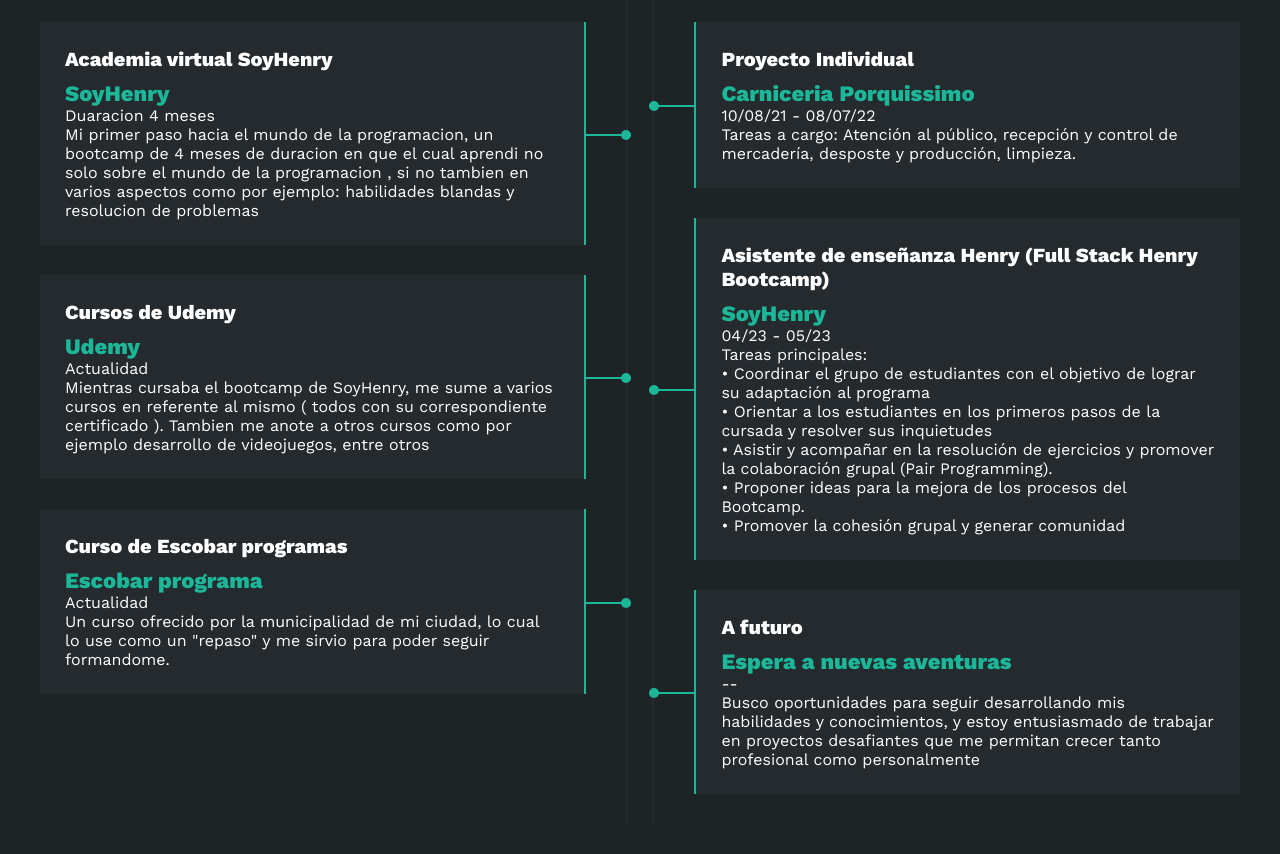
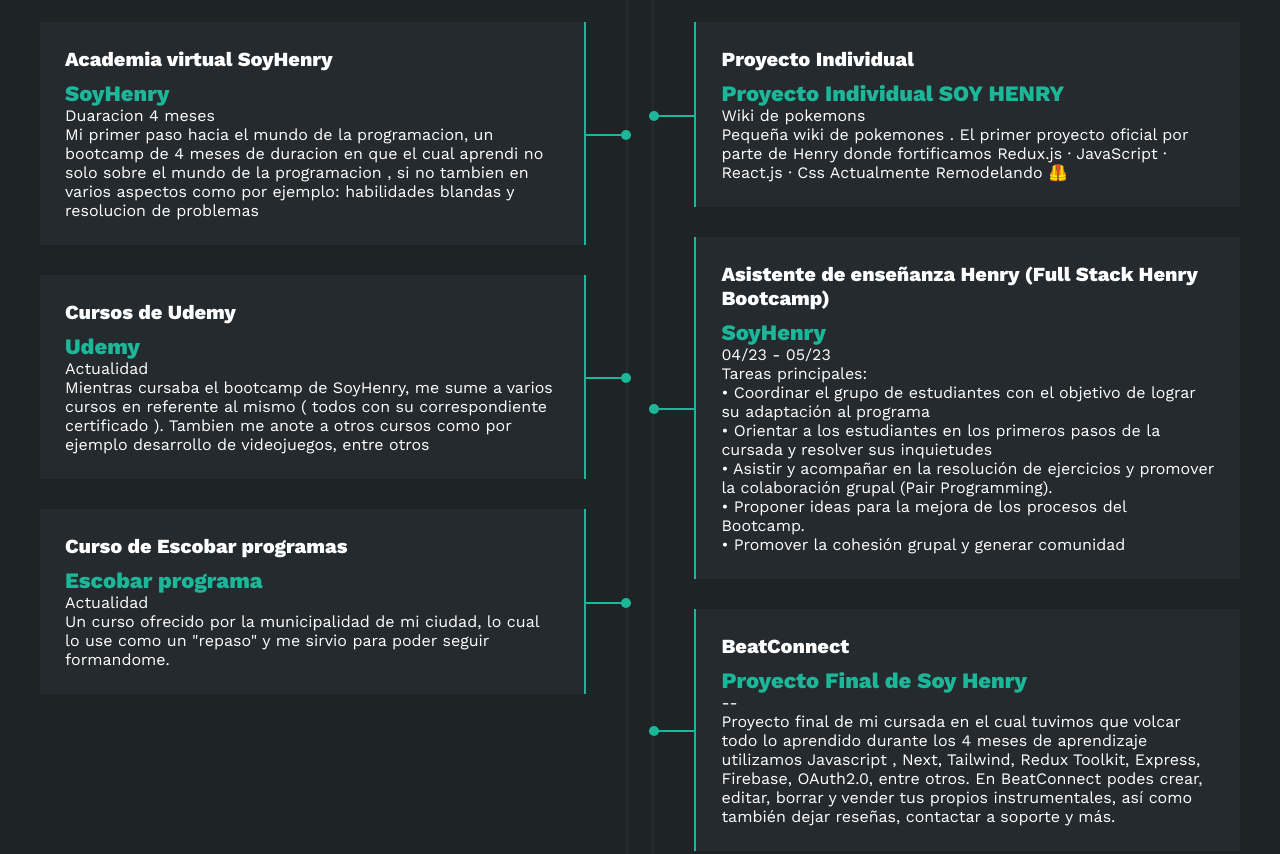
Before and after one commit to TadeoMasso/Portfolio-v1.0, a plain HTML site: page Portfolio/Workspace/index.html in a window 1280 px wide. Shown: the part 2338-3192 px from the top of the page. Drawn offline with nearby package versions, Linux system fonts and the light colour scheme.

Commit message:
actualizacion leve

```diff
--- a/Portfolio/Workspace/index.html
+++ b/Portfolio/Workspace/index.html
@@ -289,10 +289,12 @@
                 <h3>Experiencia Laboral</h3>
                 <div class="item der">
                     <h4>Proyecto Individual</h4>
-                    <span class="casa">Carniceria Porquissimo</span>
-                    <span class="fecha">10/08/21 - 08/07/22</span>
-                    <p>Tareas a cargo: Atención al público, recepción y control de
-                        mercadería, desposte y producción, limpieza.</p>
+                    <span class="casa">Proyecto Individual SOY HENRY</span>
+                    <span class="fecha">Wiki de pokemons</span>
+                    <p>Pequeña wiki de pokemones . El primer
+                        proyecto oficial por parte de Henry donde fortificamos
+                        Redux.js · JavaScript · React.js · Css
+                        Actualmente Remodelando 🦺</p>
                     <div class="conectord">
                         <div class="circulod"></div>
                     </div>
@@ -315,12 +317,16 @@
                     </div>
                 </div>
                 <div class="item der">
-                    <h4>A futuro</h4>
-                    <span class="casa">Espera a nuevas aventuras</span>
+                    <h4>BeatConnect</h4>
+                    <span class="casa">Proyecto Final de Soy Henry</span>
                     <span class="fecha">--</span>
-                    <p>Busco oportunidades para seguir desarrollando mis habilidades y conocimientos, y estoy
-                        entusiasmado de
-                        trabajar en proyectos desafiantes que me permitan crecer tanto profesional como personalmente
+                    <p> Proyecto final de mi cursada en el cual tuvimos
+                        que volcar todo lo aprendido durante los 4 meses de
+                        aprendizaje utilizamos Javascript , Next, Tailwind, Redux
+                        Toolkit, Express, Firebase, OAuth2.0, entre otros.
+                        En BeatConnect podes crear, editar, borrar y vender tus
+                        propios instrumentales, así como también dejar reseñas,
+                        contactar a soporte y más.
                     </p>
                     <div class="conectord">
                         <div class="circulod"></div>
@@ -347,7 +353,7 @@
                 <div class="proyecto">
                     <img src="images/Proyecto Inicial.png" alt="">
                     <div class="overlay">
-                        <a  class="linkpro" href="https://github.com/TadeoMasso/Pokemon-Pi" target="_blank">
+                        <a class="linkpro" href="https://github.com/TadeoMasso/Pokemon-Pi" target="_blank">
                             <h3>Proyecto Individual</h3>
                         </a>
                     </div>
@@ -403,7 +409,8 @@
         </a>
         <div class="redes">
             <a href="https://www.instagram.com/tadeitomasso/" target="_blank"><i class="fa-brands fa-instagram"></i></a>
-            <a href="https://www.linkedin.com/in/tadeo-mass%C3%B3-612045269/" target="_blank"> <i class="fa-brands fa-linkedin"></i></a>
+            <a href="https://www.linkedin.com/in/tadeo-mass%C3%B3-612045269/" target="_blank"> <i
+                    class="fa-brands fa-linkedin"></i></a>
             <a href="https://github.com/TadeoMasso" target="_blank"><i class="fa-brands fa-github"></i></a>
         </div>
     </footer>
```
